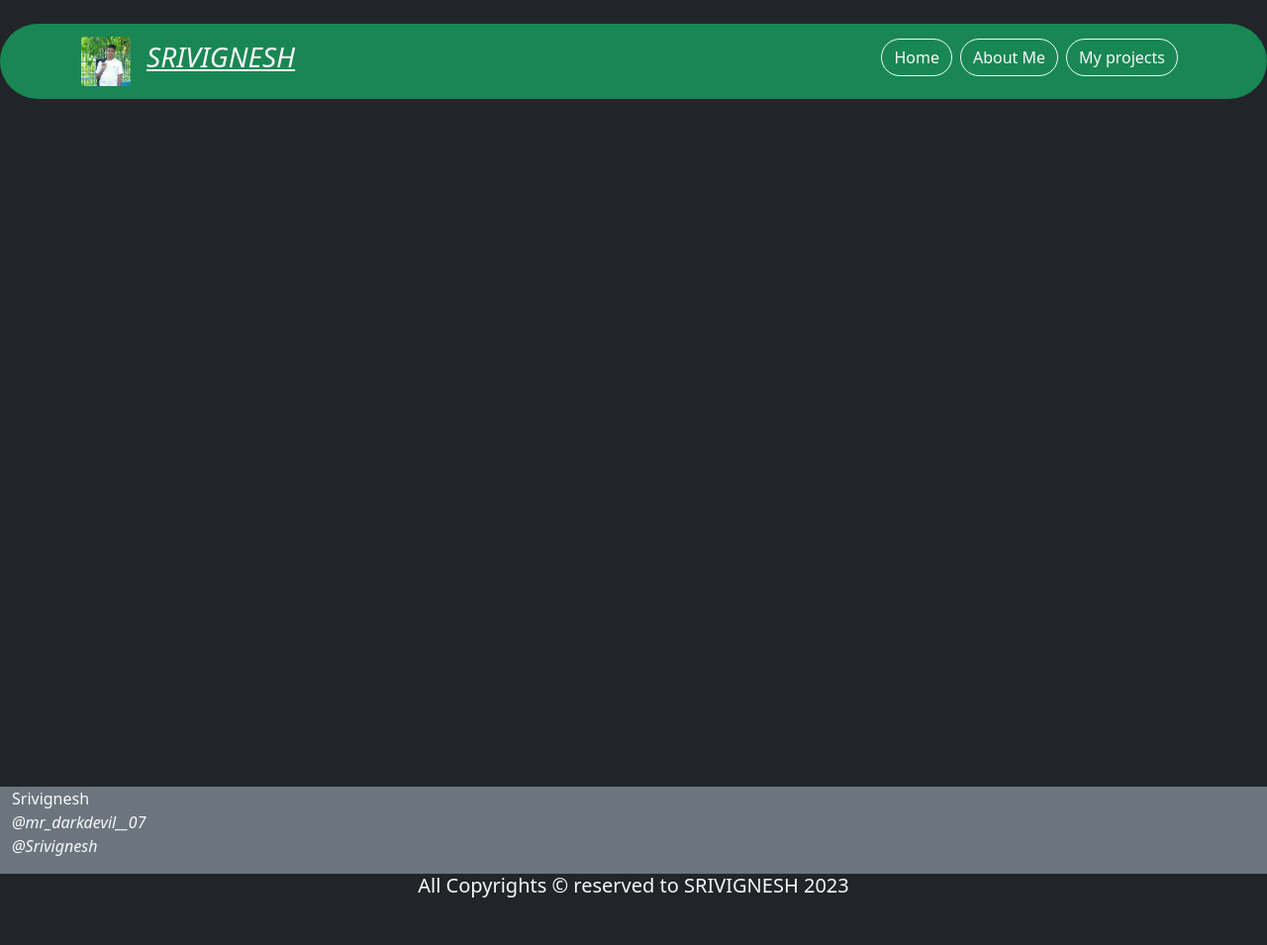
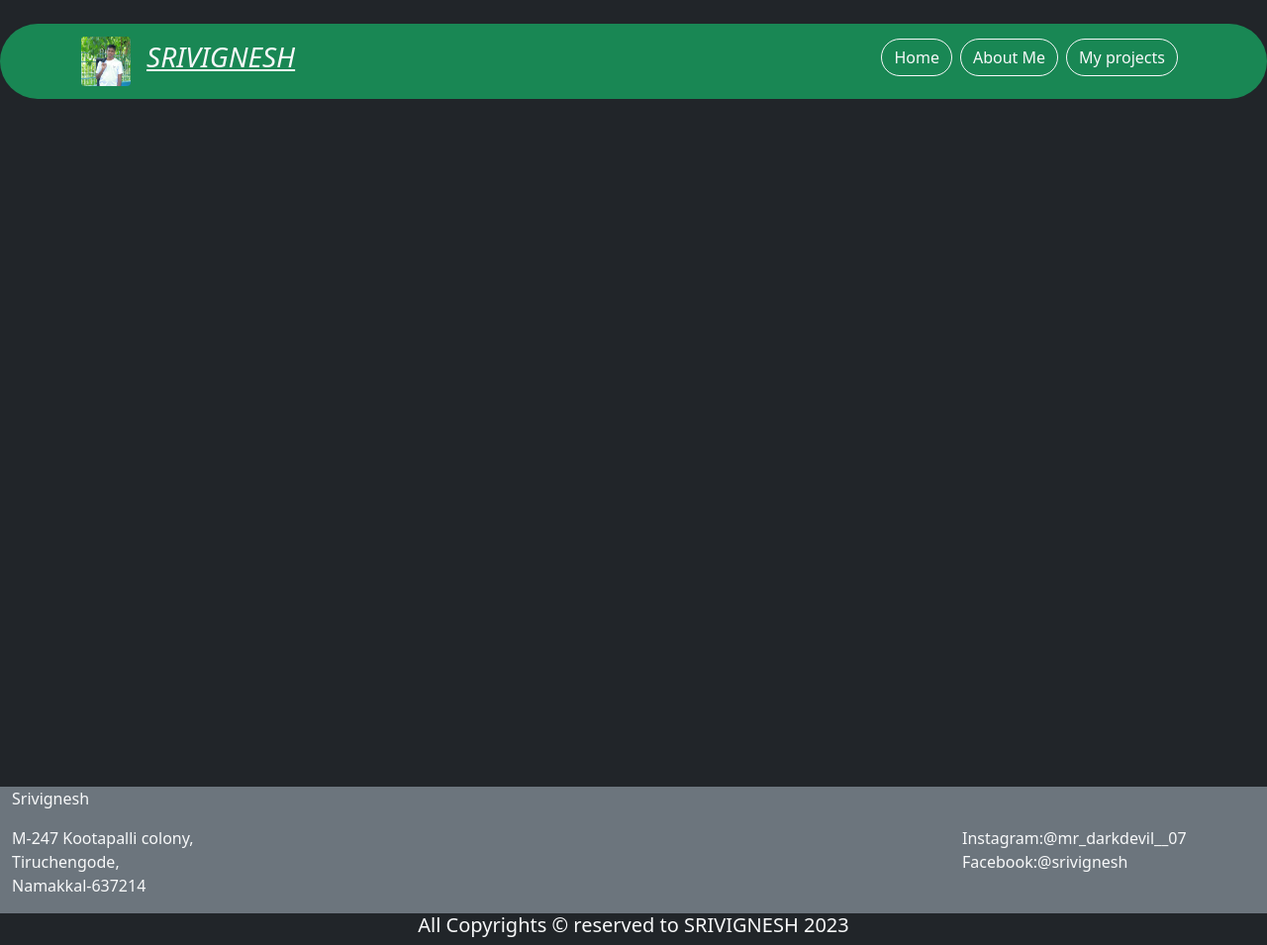
Before and after one commit to Srivignesh12345/Personal-portfolio, a plain HTML site: page index.html in a window 1280 px wide. Shown: the whole page at 99% size. Before the commit the page ends 915 px from the top, so only its background shows below. Drawn offline with nearby package versions, Linux system fonts and the light colour scheme.

Commit message:
Personal portfolio

```diff
--- a/index.html
+++ b/index.html
@@ -2,6 +2,7 @@
 <html lang="en">
 <head>
     <meta charset="UTF-8">
+    <link rel="stylesheet" href="/images/2023-06-12 10.54.22.jpg" type="x-icon">
     <meta name="viewport" content="width=device-width, initial-scale=1.0">
     <title>Srivignesh</title>
     <link href="https://cdn.jsdelivr.net/npm/bootstrap@5.0.2/dist/css/bootstrap.min.css" rel="stylesheet" integrity="sha384-EVSTQN3/azprG1Anm3QDgpJLIm9Nao0Yz1ztcQTwFspd3yD65VohhpuuCOmLASjC" crossorigin="anonymous">
@@ -67,12 +68,17 @@
     <footer class="container-fluid bg-secondary text-light mt-3">
         <div class="row justify-content-between">
             <div class="col-12 col-lg-3 col-md-6 sol-sm-12">
-                <p>Srivignesh<br/>
-                    <i class="bi bi-instagram">@mr_darkdevil__07</i><br/>
-                    <i class="bi bi-facebook">@Srivignesh</i>
+                <p >Srivignesh<br/>
+                    <p>M-247 Kootapalli colony,<br> Tiruchengode,<br> Namakkal-637214</p>
                 </p>
             </div>
+        <div class="col-12 col-lg-3 col-md-6 col-sm-12 align-self-center">
+            <ul style="list-style: none;" class="list-group">
+                <li>Instagram:@mr_darkdevil__07</li>
+                <li>Facebook:@srivignesh</li>
+            </ul>
         </div>
+    </div>
     </footer>
     <h5 class="text-center text-light">All Copyrights &copy; reserved to SRIVIGNESH 2023</h5>
 </body>
```
Also changed, not shown: about.html (+1 -1 lines).
